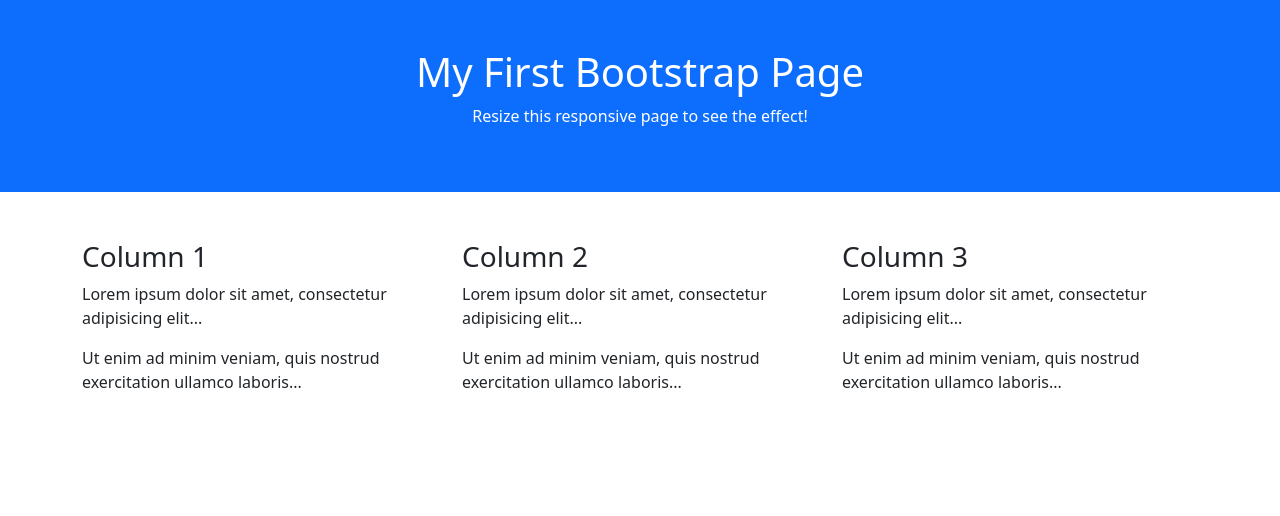
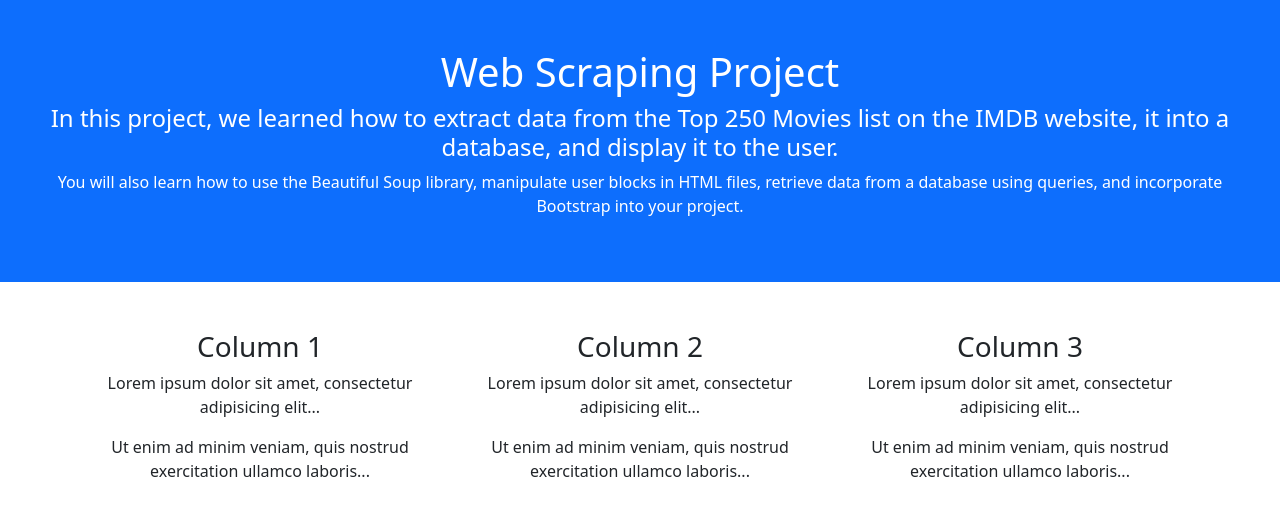
Before and after one commit to shahrzad-gdr/web_scraping, a Django app: page / in a window 1280 px wide. Shown: the top 516 px of the page. Run offline with Django 4.2, Linux system fonts and the light colour scheme.

Commit message:
add a brief summary of the project

```diff
--- a/read_data/templates/read_data/__temp.html
+++ b/read_data/templates/read_data/__temp.html
@@ -14,11 +14,14 @@
 <body>
 
 <div class="container-fluid p-5 bg-primary text-white text-center">
-  <h1>My First Bootstrap Page</h1>
-  <p>Resize this responsive page to see the effect!</p>
+  <h1>Web Scraping Project</h1>
+  <h4>In this project, we learned how to extract data from the Top 250 Movies list on the IMDB website,
+      it into a database, and display it to the user.</h4>
+      <p>You will also learn how to use the Beautiful Soup library, manipulate user blocks in HTML files,
+      retrieve data from a database using queries, and incorporate Bootstrap into your project.</p>
 </div>
 
-<div class="container mt-5">
+<div class="container mt-5" style="text-align: center">
     {% block content %}
 
     {% endblock %}
```
